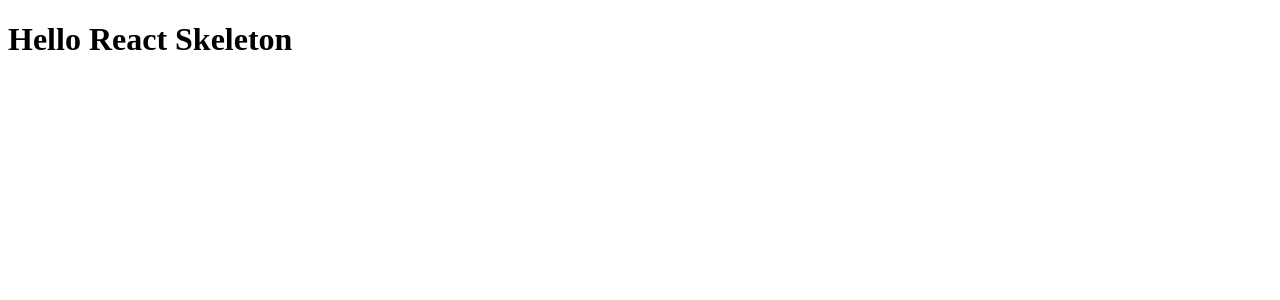
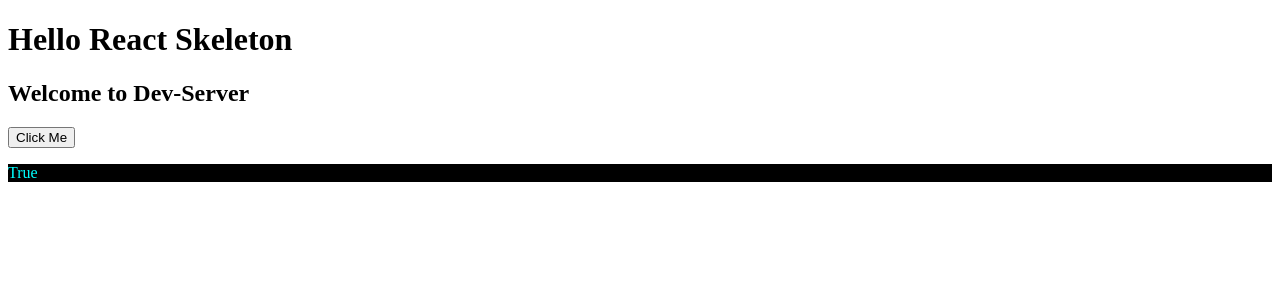
Before and after one commit to YoungwanCho/react-tutorial, a React app: page / in a window 1280 px wide. Shown: the top 300 px of the page. Built offline with nearby package versions, Linux system fonts and the light colour scheme.

Commit message:
JSX 사용하기 Nested Elements JavaScript Expression 임의 method 생성 및 사용하기 Inline Style 주석 Naming Convention

```diff
--- a/src/components/App.js
+++ b/src/components/App.js
@@ -1,9 +1,26 @@
 import React from 'react';
 
-class App extends React.Component{
-    render(){
+class App extends React.Component {
+    sayHey() {
+        alert("hey");
+    }
+
+    render() {
+        let text = "Dev-Server";
+
+        let pStyle = {
+            color: 'aqua',
+            backgroundColor: 'black'
+        };
+
         return (
-            <h1>Hello React Skeleton</h1>
+            <div>
+                <h1>Hello React Skeleton</h1>
+                <h2> Welcome to {text}</h2>
+                <button onClick={this.sayHey}>Click Me</button>
+                <p style = {pStyle}>{1 == 1 ? 'True' : 'False'}</p>
+                {/* comments */}
+            </div>
         );
     }
 }
```
